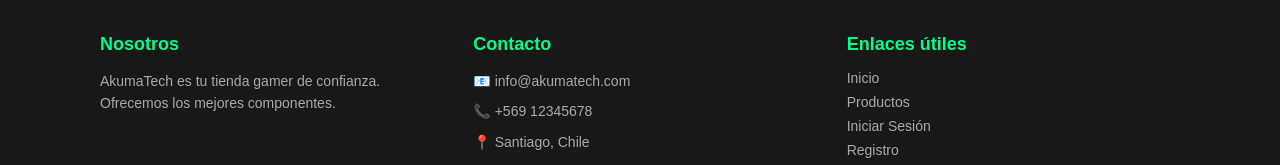
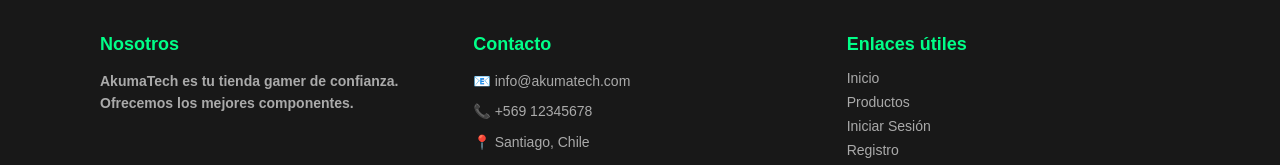
Before and after one commit to rogodoyr/Akuma_tech_React, a React (Vite) app: page / in a window 1280 px wide. Shown: the part 2406-2571 px from the top of the page. Built offline with nearby package versions, Linux system fonts and the light colour scheme.

Commit message:
cambios en el footer.jsx, modificacion en los productos e inicio

```diff
--- a/src/components/Footer.jsx
+++ b/src/components/Footer.jsx
@@ -5,9 +5,8 @@
       <div className="footer-contenido">
         <div className="footer-seccion">
           <h3>Nosotros</h3>
-          <p>
-            AkumaTech es tu tienda gamer de confianza. Ofrecemos los mejores componentes.
-          </p>
+          <p><strong>AkumaTech es tu tienda gamer de confianza. Ofrecemos los mejores componentes.</strong></p>
+
         </div>
 
         <div className="footer-seccion">
--- a/src/data/productos.js
+++ b/src/data/productos.js
@@ -111,9 +111,10 @@
 // Códigos de descuento de la tienda
 export const codigosDescuento = {
   AKUMA10: 10,
-  GAMER20: 20,
+  GAMER30: 30,
   BIENVENIDO15: 15,
   DESCUENTO5: 5,
+  CYBERAKUMA40: 40,
 }
 
 // Costos de envío
--- a/src/pages/Inicio.jsx
+++ b/src/pages/Inicio.jsx
@@ -13,9 +13,8 @@
 
       {/* PRODUCTOS DESTACADOS */}
       <section className="productos-destacados" id="productos">
-        <h2>
-          <strong>Productos Destacados</strong>
-        </h2>
+
+        <h2><strong>Productos Destacados</strong></h2>
 
         <div className="contenedor-productos">
           {productos.map(function (producto) {
```
